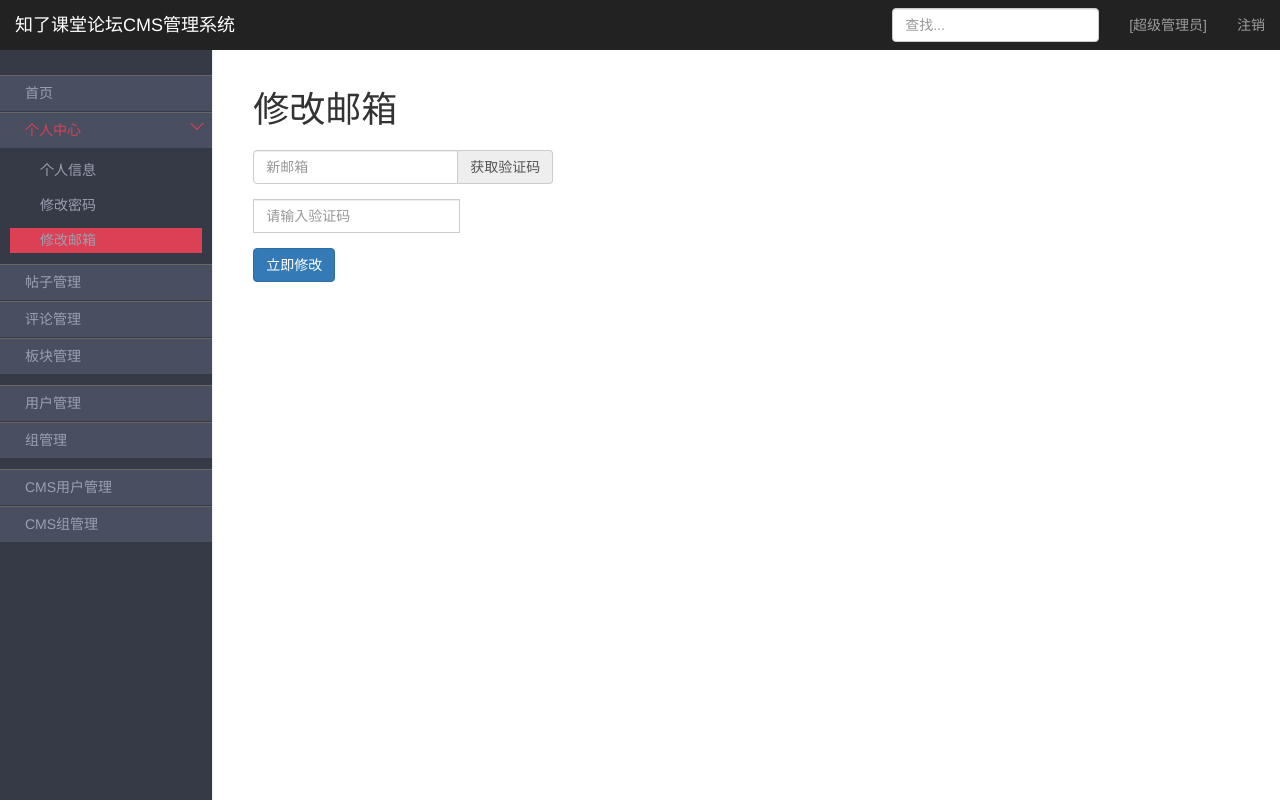
After one commit to LeeYewKuan/zero_bbs, a Flask app: template templates/cms/cms_resetemail.html in a window 1280 px wide. The commit adds this page. Run offline with Flask 2, Linux system fonts and the light colour scheme; the template is opened without the code that fills it, so the values that code supplies are empty; some libraries are stand-ins or nearby versions.

```diff
--- a/app.py
+++ b/app.py
@@ -3,7 +3,7 @@ from apps.cms import bp as cms_bp
 from apps.common import bp as common_bp
 from apps.front import bp as front_bp
 import config
-from exts import db
+from exts import db, mail
 from flask_wtf import CSRFProtect
 
 
@@ -17,6 +17,7 @@ def create_app():
     app.config.from_object(config)
 
     db.init_app(app)
+    mail.init_app(app)
     CSRFProtect(app)
     return app
 
--- a/apps/cms/forms.py
+++ b/apps/cms/forms.py
@@ -13,3 +13,8 @@ class ResetPwdForm(BaseForm):
     oldpwd = StringField(validators=[Length(6, 20, message="请输入正确格式的旧密码")])
     newpwd = StringField(validators=[Length(6, 20, message="请输入正确格式的新密码")])
     newpwd2 = StringField(validators=[EqualTo('newpwd', message="两次输入的密码不一致")])
+
+
+class ResetEmailForm(BaseForm):
+    email = StringField(validators=[Email(message="请输入正确的预想格式"), InputRequired(message='请输入邮箱')])
+    captcha = StringField(validators=[Length(6, 6, message="请输入六位的验证码")])
--- a/exts.py
+++ b/exts.py
@@ -2,5 +2,7 @@
 # encoding=utf-8
 
 from flask_sqlalchemy import SQLAlchemy
+from flask_mail import Mail
 
 db = SQLAlchemy()
+mail = Mail()
--- a/static/cms/css/cms_base.css
+++ b/static/cms/css/cms_base.css
@@ -191,3 +191,7 @@ body {
     background: #ecedf0;
     overflow: hidden;
 }
+
+.form-container {
+    width: 300px;
+}
--- /dev/null
+++ b/static/cms/js/resetemail.js
@@ -0,0 +1,24 @@
+$(function () {
+  $('#submit').click(function (event) {
+      event.preventDefault()
+      let emailE = $("input[name=email]");
+      let captchaE = $("input[name=captcha]");
+
+      let email = emailE.val();
+      let captcha = captchaE.val();
+
+      zeroajax.post({
+          'url': "/cms/resetemail/",
+          'data':{
+              "email": email,
+              "captcha": captcha
+          },
+          'success': function (data) {
+              console.log(data)
+          },
+          'fail': function (errors) {
+              console.log("errors")
+          }
+      })
+  })
+})
--- a/templates/cms/cms_base.html
+++ b/templates/cms/cms_base.html
@@ -50,7 +50,7 @@
                     <ul class="subnav">
                         <li><a href="{{ url_for('cms.profile') }}">个人信息</a></li>
                         <li><a href="{{ url_for('cms.resetpwd') }}">修改密码</a></li>
-                        <li><a href="#">修改邮箱</a></li>
+                        <li><a href="{{ url_for('cms.resetemail') }}">修改邮箱</a></li>
                     </ul>
                 </li>
 
--- /dev/null
+++ b/templates/cms/cms_resetemail.html
@@ -0,0 +1,36 @@
+{% extends 'cms/cms_base.html' %}
+{% from 'common/_macros.html' import static %}
+
+{% block title -%}
+    修改邮箱
+{%- endblock %}
+
+
+{% block head %}
+    <script src="{{ static('cms/js/resetemail.js') }}"></script>
+{% endblock %}
+
+{% block page_title %}
+    {{ self.title() }}
+{% endblock %}
+
+{% block content %}
+    <form action="" method="post">
+        <div class="form-container">
+            <div class="form-group">
+                <div class="input-group">
+                    <input type="email" class="form-control" name="email" placeholder="新邮箱">
+                    <span class="input-group-addon">获取验证码</span>
+                </div>
+            </div>
+             <div class="form-group">
+                 <div class="input-group">
+                     <input type="text" class="form-control" name="captcha" placeholder="请输入验证码">
+                 </div>
+             </div>
+            <div class="form-group">
+                <botton id='submit' class="btn btn-primary">立即修改</botton>
+            </div>
+        </div>
+    </form>
+{% endblock %}
```
Also changed, not shown: apps/cms/views.py (+28 -2 lines), config.py (+15 -0 lines), templates/cms/cms_resetpwd.html (+1 -6 lines).
